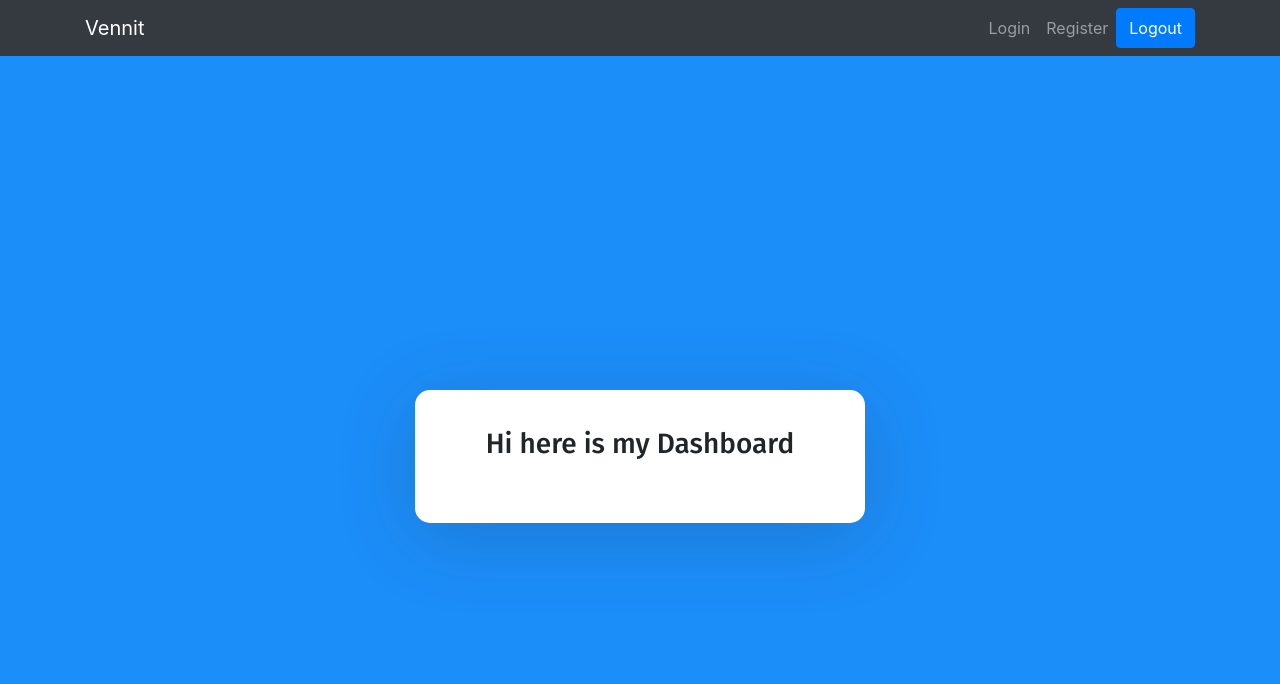
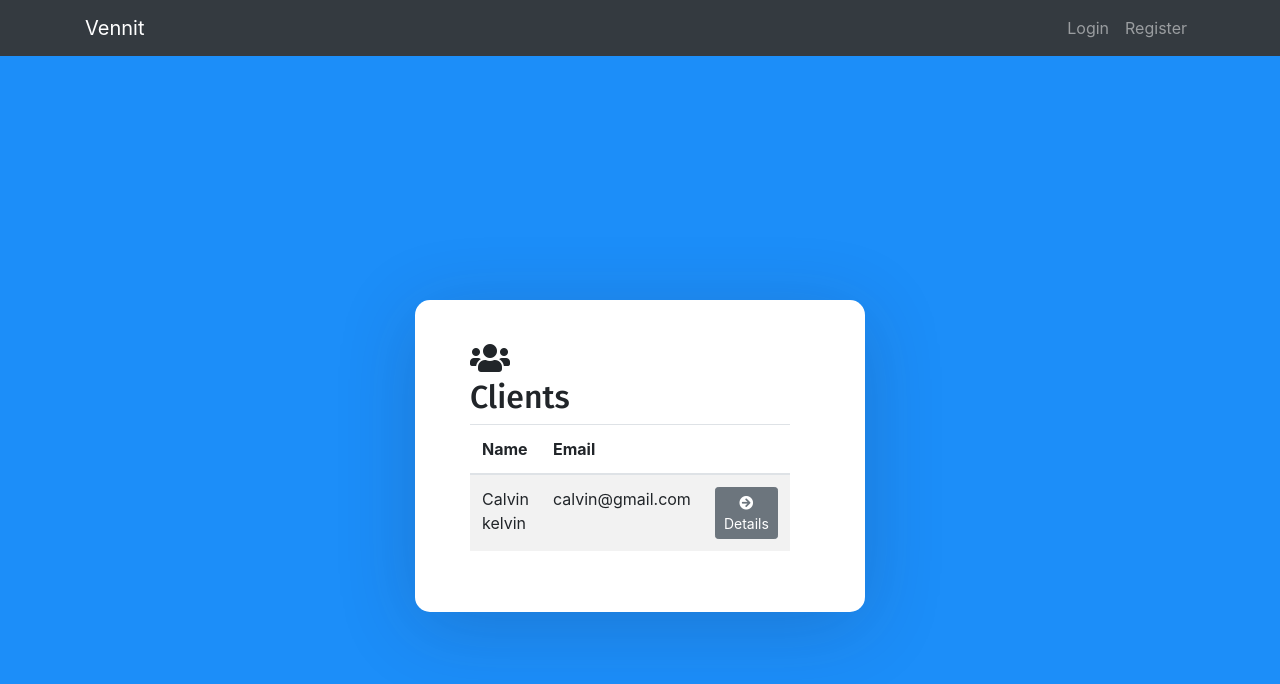
Before and after one commit to Ganiyat-dev/React-firebase-athentication, a React (Create React App) app: page / in a window 1280 px wide. Shown: the top 684 px of the page. Built offline with nearby package versions, Linux system fonts and the light colour scheme; no server answers.

Commit message:
structured navbar components

```diff
--- a/src/App.js
+++ b/src/App.js
@@ -1,25 +1,39 @@
-import React from "react";
-import { BrowserRouter as Router, Switch, Route, Link } from "react-router-dom";
+import React, { useState, useEffect } from "react";
+import {
+  BrowserRouter as Router,
+  Switch,
+  Route,
+  Link,
+  Redirect,
+} from "react-router-dom";
 import auth from "./Firebase";
 import Login from "./components/Login";
+
 import Register from "./components/Register";
 import Dashboard from "./components/Dashboard";
+
+import { Provider } from "./context";
 import "../node_modules/bootstrap/dist/css/bootstrap.min.css";
+const App = () => {
+  const [user, setUser] = useState(null);
+  useEffect(() => {
+    auth.onAuthStateChanged((authUser) => {
+      if (authUser) {
+        setUser(authUser.displayName);
+        // console.log(authUser.displayName);
+      } else {
+        setUser(null);
+      }
+    });
+  }, [user]);
 
-function App() {
   const handleSubmit = () => {
     auth.SignOut();
-    this.props.history.push("/sign-in");
+    return <Redirect to="/sign-in" />;
   };
-  // const history = useHistory;
-
-  // const handleSubmit = () => {
-  //   auth.signOut();
-  //   this.props.history.push("/sign-in");
-  //   console.log("Logout");
-  // };
 
   return (
+    <Provider>
       <Router>
         <div className="App">
           <nav className="navbar navbar-expand-lg navbar-dark bg-dark fixed">
@@ -29,20 +43,26 @@ function App() {
               </Link>
               <div className="collapse navbar-collapse ">
                 <ul className="navbar-nav ml-auto">
+                  {!user && (
                     <li className="nav-item">
                       <Link className="nav-link" to={"/sign-in"}>
                         Login
                       </Link>
                     </li>
+                  )}
+                  {!user && (
                     <li className="nav-item">
                       <Link className="nav-link" to={"/sign-up"}>
                         Register
                       </Link>
                     </li>
+                  )}
 
+                  {user && (
                     <button onClick={handleSubmit} className="btn btn-primary">
                       Logout
                     </button>
+                  )}
                 </ul>
               </div>
             </div>
@@ -60,7 +80,8 @@ function App() {
           </div>
         </div>
       </Router>
+    </Provider>
   );
-}
+};
 
 export default App;
--- a/src/components/Dashboard.js
+++ b/src/components/Dashboard.js
@@ -1,10 +1,13 @@
 import React from "react";
-import { Component } from "react";
+import Clients from "./clients/Clients";
 
-class Dashboard extends Component {
-  render() {
-    return <h3>Hi here is my Dashboard </h3>;
-  }
+function Dashboard() {
+  return (
+    <div className="row">
+      <div className="col-md-10">
+        <Clients />
+      </div>
+    </div>
+  );
 }
-
 export default Dashboard;
--- a/src/components/Register.js
+++ b/src/components/Register.js
@@ -16,24 +16,6 @@ class Register extends Component {
 
     this.handleChange = this.handleChange.bind(this);
     this.handleSubmit = this.handleSubmit.bind(this);
-  }
-
-  componentDidMount() {
-    auth.onAuthStateChanged((authUser) => {
-      if (authUser) {
-        this.setState({
-          Register: { ...this.state.Register, user: authUser.displayName },
-        });
-        // console.log(authUser.displayName);
-      } else {
-        this.setState({
-          Register: {
-            ...this.state.Register,
-            user: null,
-          },
-        });
-      }
-    });
   }
 
   handleChange(e) {
--- /dev/null
+++ b/src/components/clients/Clients.js
@@ -0,0 +1,65 @@
+// import userEvent from "@testing-library/user-event";
+import React, { Component } from "react";
+import { Link } from "react-router-dom";
+
+class Clients extends Component {
+  render() {
+    const users = [
+      {
+        id: "1",
+        firstName: "Calvin",
+        lastName: "kelvin",
+        email: "calvin@gmail.com",
+        phone: "09090897867",
+      },
+    ];
+
+    if (users) {
+      return (
+        <div>
+          <div className="row">
+            <div className="col-md-6">
+              <h2>
+                <i className="fas fa-users"></i>Clients
+              </h2>
+            </div>
+            <div className="col-md-6" />
+          </div>
+
+          <table className="table table-striped">
+            <thead className="thead-inverse">
+              <tr>
+                <th>Name</th>
+                <th>Email</th>
+
+                <th />
+              </tr>
+            </thead>
+            <tbody>
+              {users.map((user) => (
+                <tr key={user.id}>
+                  <td>
+                    {user.firstName} {user.lastName}
+                  </td>
+                  <td>{user.email}</td>
+
+                  <td>
+                    <Link
+                      to={`/client/${user.id}`}
+                      className="btn btn-secondary btn-sm"
+                    >
+                      <i className="fas fa-arrow-circle-right" /> Details
+                    </Link>
+                  </td>
+                </tr>
+              ))}
+            </tbody>
+          </table>
+        </div>
+      );
+    } else {
+      return <h1>loading...</h1>;
+    }
+  }
+}
+export default Clients;
--- /dev/null
+++ b/src/context.js
@@ -0,0 +1,14 @@
+import React, { Component } from "react";
+
+const Context = React.createContext();
+export class Provider extends Component {
+  render() {
+    return (
+      <Context.Provider value={this.state}>
+        {this.props.children}
+      </Context.Provider>
+    );
+  }
+}
+
+export const Consumer = Context.Consumer;
```
Lines whose indentation alone changed are shown as unchanged.
